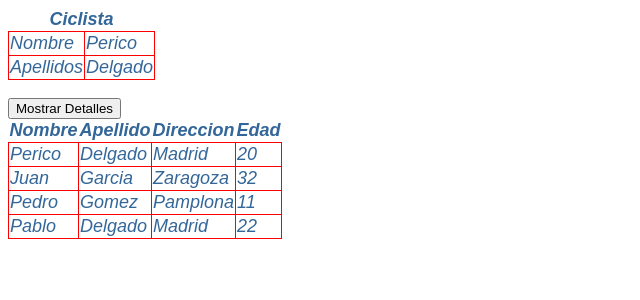
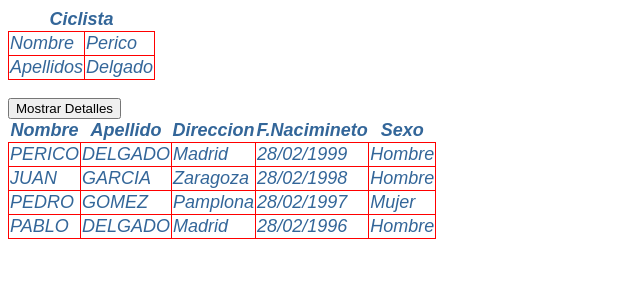
Before and after one commit to alex55fc/DAM2-PMDM-ANGULAR, an Angular app in the folder Angular/proyectoAngular/: page / in a window 1280 px wide. Shown: the top 300 px of the page, without its empty margins (0-640 px from the left). Built offline with nearby package versions, Linux system fonts and the light colour scheme.

Commit message:
We added the 'sexo' field and changed the formats of 'nombre,' 'apellidos,' and 'edad' to 'fnac'

```diff
--- a/Angular/proyectoAngular/src/app/Alumnos/AlumnoLista.component.html
+++ b/Angular/proyectoAngular/src/app/Alumnos/AlumnoLista.component.html
@@ -4,16 +4,19 @@
             <th>Nombre</th>
             <th>Apellido</th>
             <th>Direccion</th>
-            <th>Edad</th>
+            <th>F.Nacimineto</th>
+            <th>Sexo</th>
         </tr>
     </thead>
     <tbody>
         <!--el ngFor es como un foreach-->
          <tr *ngFor="let alumno of alumnos">
-            <td>{{alumno.nombre}}</td>
-            <td>{{alumno.apellidos}}</td>
+            <td>{{alumno.nombre | uppercase}}</td>
+            <td>{{alumno.apellidos |uppercase}}</td>
             <td>{{alumno.direccion}}</td>
-            <td>{{alumno.edad}}</td>
+            <td>{{alumno.fnac | date: 'dd/MM/yyyy'}}</td>
+            <td>{{alumno.sexo}}</td>
+
         </tr>
     </tbody>
 </table>
--- a/Angular/proyectoAngular/src/app/Alumnos/AlumnoLista.component.ts
+++ b/Angular/proyectoAngular/src/app/Alumnos/AlumnoLista.component.ts
@@ -15,10 +15,10 @@ import { RouterOutlet } from '@angular/router';
 export class AlumnoListaComponent {
     //depende de lo que pongamos aqui abajo se vera una cosa u otra en la pagina web
     alumnos : any[] = [
-        {nombre: 'Perico', apellidos: 'Delgado', direccion: 'Madrid', edad: 20},
-        {nombre: 'Juan', apellidos: 'Garcia', direccion: 'Zaragoza', edad: 32},
-        {nombre: 'Pedro', apellidos: 'Gomez', direccion: 'Pamplona', edad: 11},
-        {nombre: 'Pablo', apellidos: 'Delgado', direccion: 'Madrid', edad: 22},
+        {nombre: 'Perico', apellidos: 'Delgado', direccion: 'Madrid', fnac: '02/28/1999', sexo: 'Hombre'},
+        {nombre: 'Juan', apellidos: 'Garcia', direccion: 'Zaragoza', fnac: '02/28/1998', sexo: 'Hombre'},
+        {nombre: 'Pedro', apellidos: 'Gomez', direccion: 'Pamplona', fnac: '02/28/1997', sexo: 'Mujer'},
+        {nombre: 'Pablo', apellidos: 'Delgado', direccion: 'Madrid', fnac: '02/28/1996', sexo: 'Hombre'},
     ];
 
   }
```
